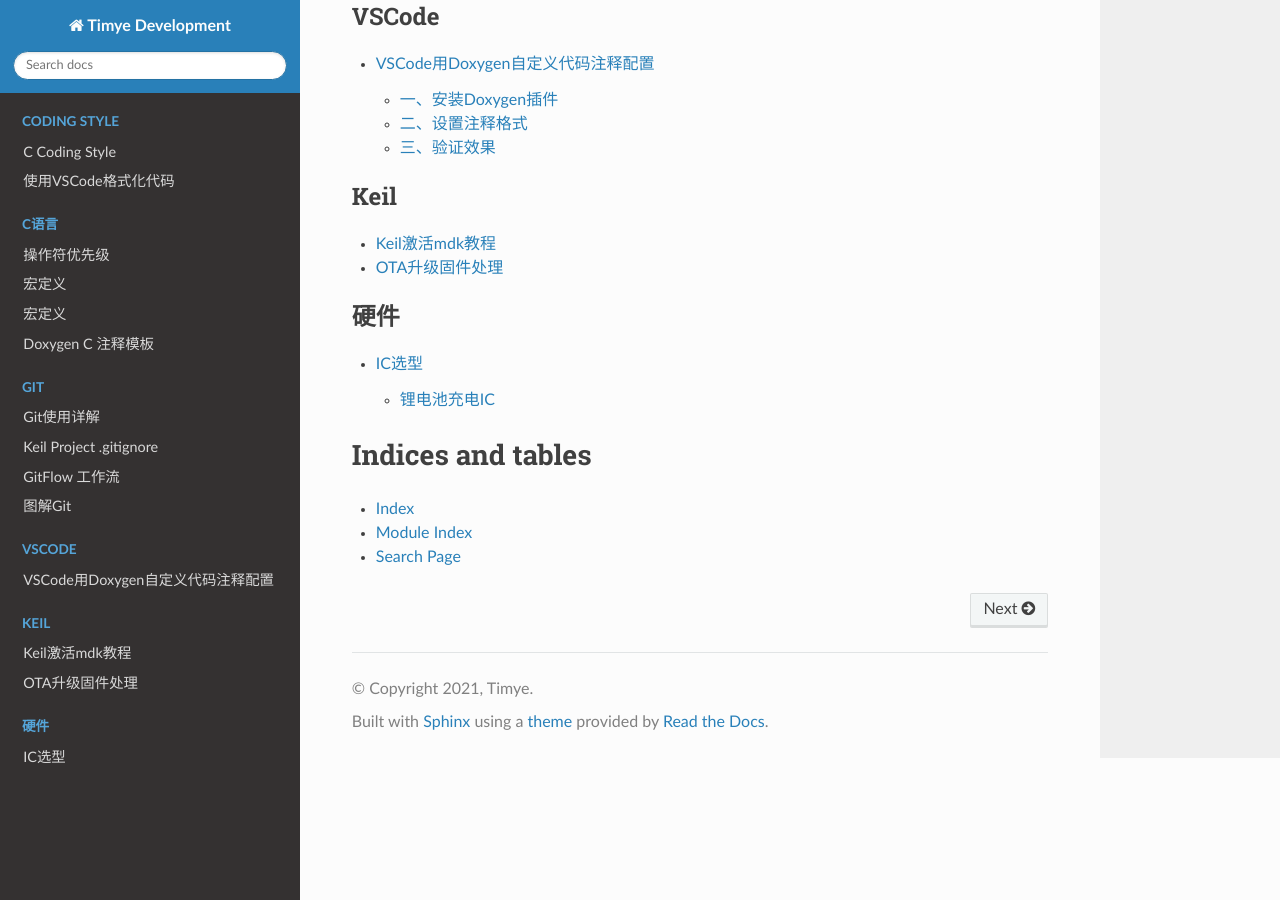
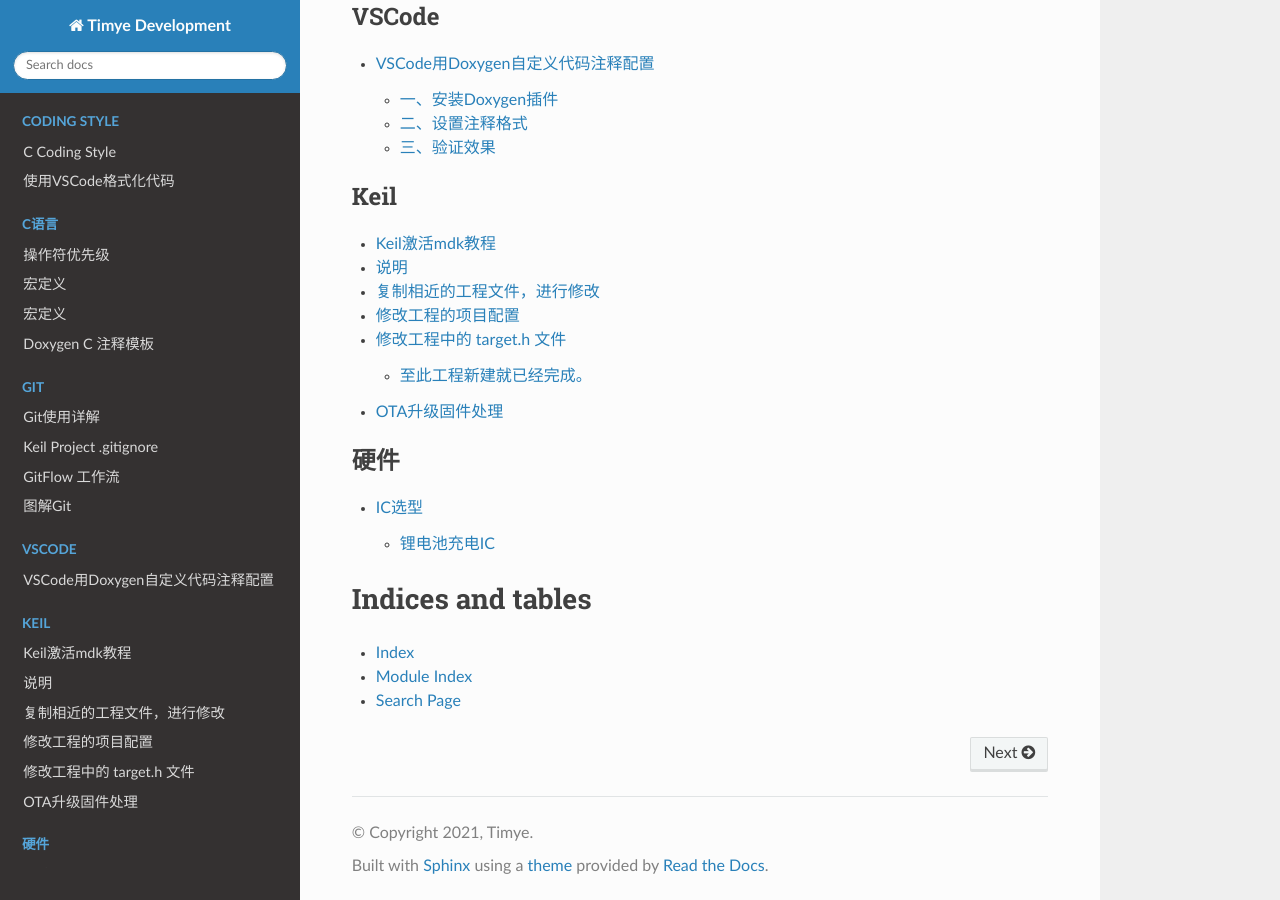
Before and after one commit to tpq7/development, a Sphinx documentation site: the page built from docs/index.rst, in a window 1280 px wide and 900 px high, scrolled down 1832 px. Built offline with Sphinx 7.4.7 and the Read the Docs theme 2.0.0, drawn with Linux system fonts in a browser that asks for light colours; pages that are not in the unit, such as notebooks, are missing from menus.

Commit message:
添加Keil新建公司教程的目录

```diff
--- a/docs/index.rst
+++ b/docs/index.rst
@@ -44,10 +44,12 @@
 
    Keil/Keil激活mdk教程
    keil/Keil项目编译Options for Target配置
+   Keil/Keil新建公司工程教程
    Test/J-LINK(SWD)项目下载教程
    Test/J-Flash使用教程
    Test/PRGMR烧录器生成烧录文件(客户或生产用)
    OTA/OTA固件升级
+
 
 .. toctree::
    :maxdepth: 2
```
